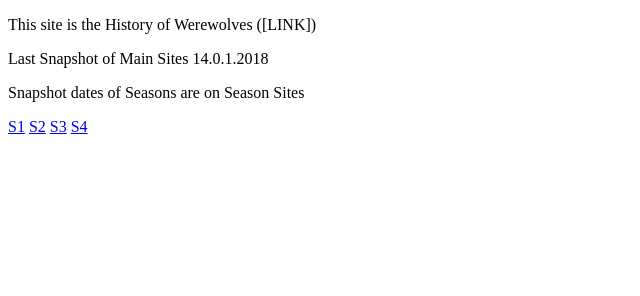
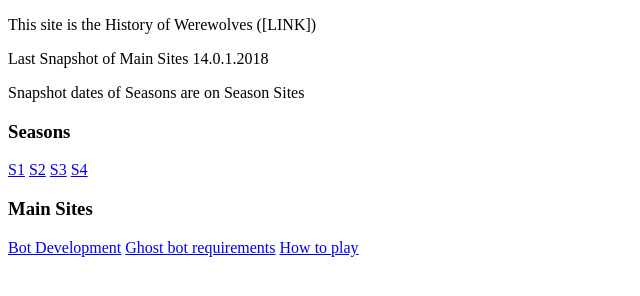
Before and after one commit to WerewolfDiscord/WerewolfDiscord.github.io, a plain HTML site: page index.html in a window 1280 px wide. Shown: the whole page, without its empty margins (0-640 px from the left). Drawn offline with Linux system fonts and the light colour scheme.

Commit message:
Main Index done

```diff
--- a/index.html
+++ b/index.html
@@ -16,9 +16,14 @@
   <p>This site is the History of Werewolves ([LINK])</p>
   <p>Last Snapshot of Main Sites 14.0.1.2018</p>
   <p>Snapshot dates of Seasons are on Season Sites</p>
+  <h3>Seasons</h3>
   <a href="/S1/index.html">S1</a>
   <a href="/S2/index.html">S2</a>
   <a href="/S3/index.html">S3</a>
   <a href="/S4/index.html">S4</a>
+  <h3>Main Sites</h3>
+  <a href="/bot_development.html">Bot Development</a>
+  <a href="/ghost_bot_requirements.html">Ghost bot requirements</a>
+  <a href="/how_to_play.html">How to play</a>
   </body>
 </html>
```
